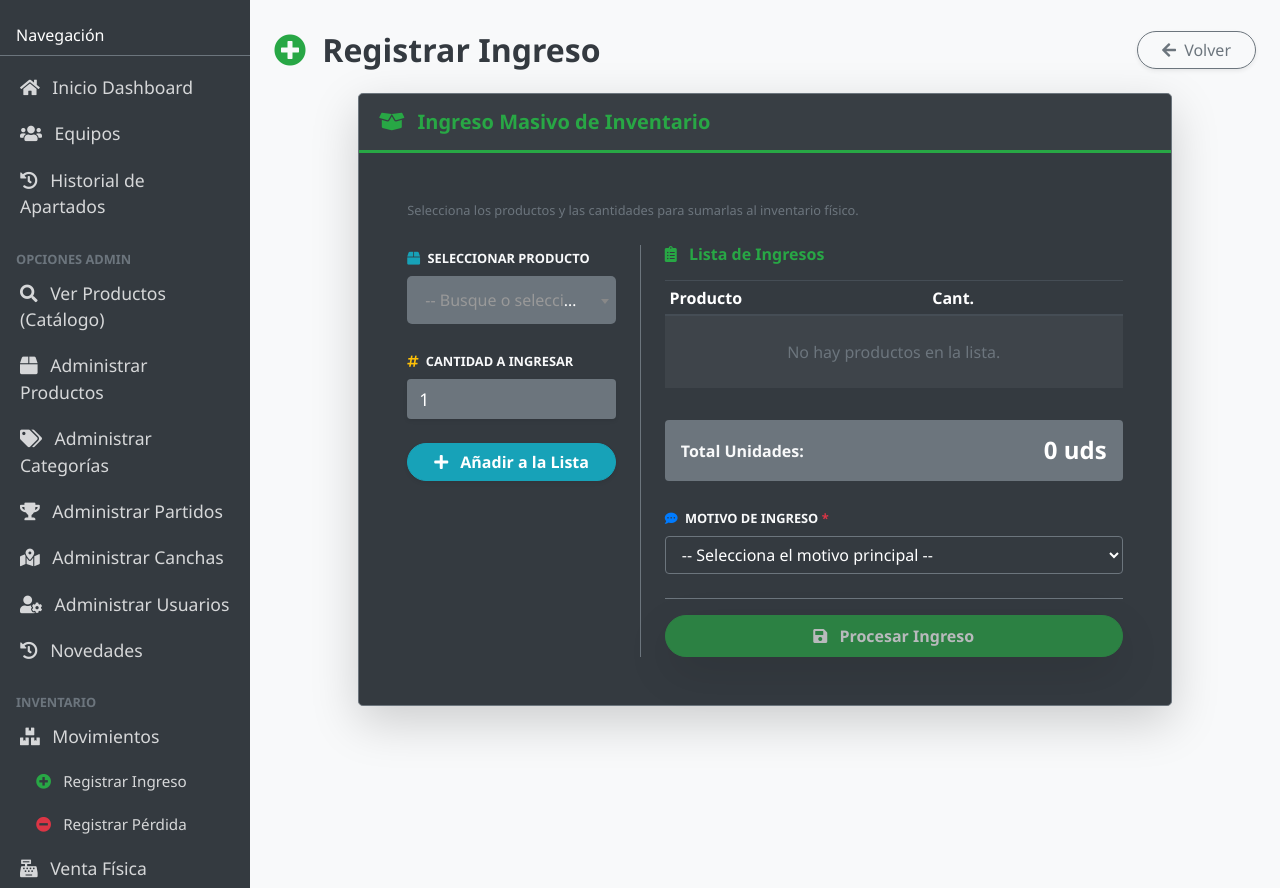
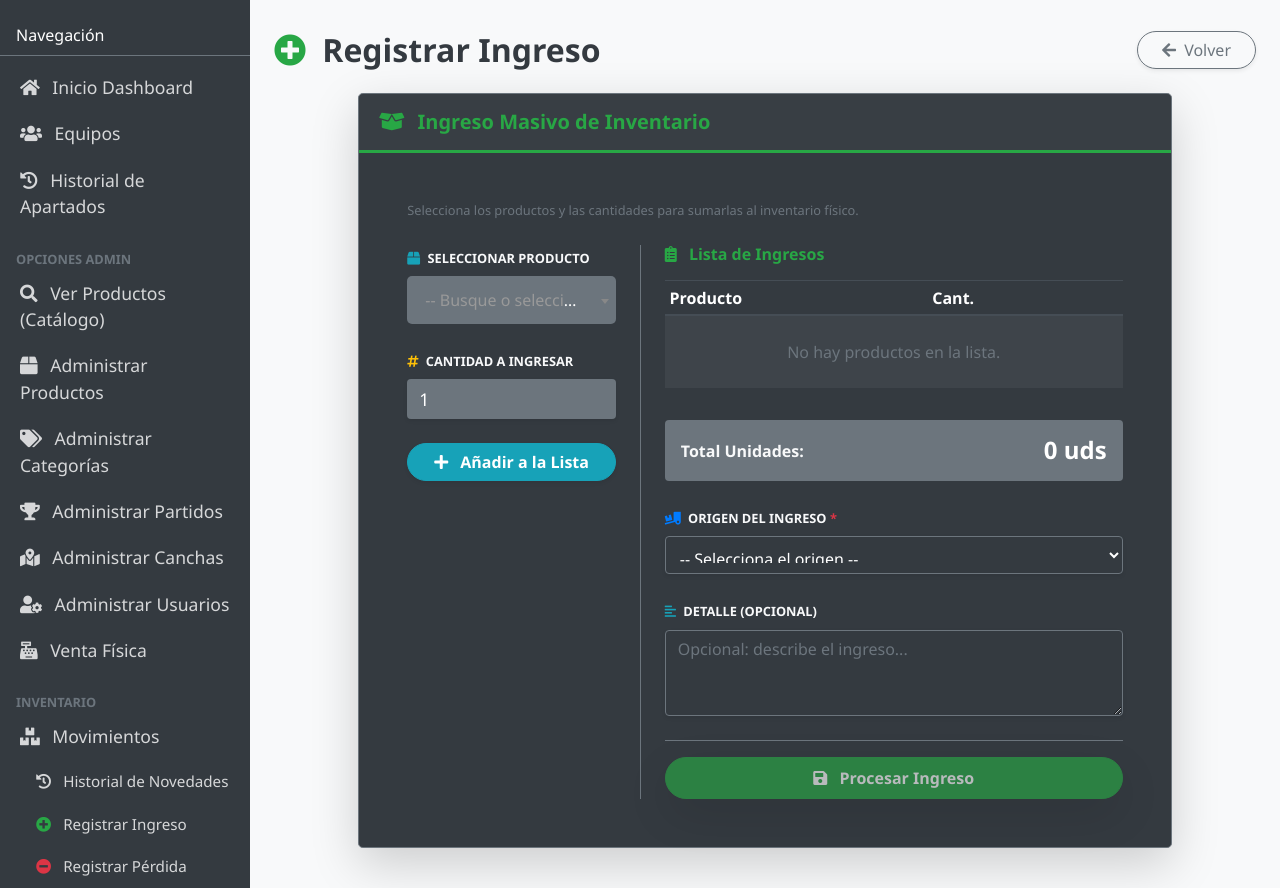
Before and after one commit to Cubo-3/TejoBar-Version-Python, a Django app: page /administracion/inventario/ingreso/ in a window 1280 px wide. Shown: the part 73-961 px from the top of the page. Run offline with Django 4.2, Linux system fonts and the light colour scheme; a user stored in the database is signed in; data comes from the database, SQL or seed files in the repository; some libraries are stand-ins or nearby versions.

Commit message:
correccion de errores y cambio de distribucion botones

```diff
--- a/django_tejobar/tejobar_app/views.py
+++ b/django_tejobar/tejobar_app/views.py
@@ -417,6 +417,7 @@ def dashboard_reporte_pdf(request: HttpRequest) -> HttpResponse:
 
 
 @login_required
+@admin_required
 def persona_list(request: HttpRequest) -> HttpResponse:
     personas = Persona.objects.all()
     return render(request, "dashboard/personas.html", {"personas": personas})
@@ -489,6 +490,7 @@ def persona_update(request: HttpRequest, pk: int) -> HttpResponse:
 
 
 @login_required
+@admin_required
 def persona_delete(request: HttpRequest, pk: int) -> HttpResponse:
     persona = get_object_or_404(Persona, pk=pk)
     if request.method == "POST":
@@ -588,6 +590,16 @@ def equipo_create(request: HttpRequest) -> HttpResponse:
 @login_required
 def equipo_update(request: HttpRequest, pk: int) -> HttpResponse:
     equipo = get_object_or_404(Equipo, pk=pk)
+    persona = getattr(request.user, "persona", None)
+
+    es_capitan = False
+    if persona and hasattr(persona, "jugador"):
+        es_capitan = JugadorEquipo.objects.filter(jugador=persona.jugador, equipo=equipo, es_capitan=True).exists()
+
+    if not persona or (persona.rol != Persona.ROL_ADMIN and not es_capitan):
+        messages.error(request, "No tienes permiso para editar este equipo.")
+        return redirect("tejobar_app:equipos_index")
+
     if request.method == "POST":
         form = EquipoForm(request.POST, instance=equipo)
         if form.is_valid():
@@ -782,71 +794,54 @@ def admin_venta_directa(request: HttpRequest) -> HttpResponse:
     from django.db import transaction
 
     productos = Producto.objects.filter(stock__gt=0).select_related("categoria").order_by("categoria__nombre", "nombre")
-    error = None
-    success = None
-
     if request.method == "POST":
         producto_ids = request.POST.getlist("producto_id[]")
         cantidades = request.POST.getlist("cantidad[]")
         cliente_nombre = request.POST.get("cliente_nombre", "").strip()
 
         if not producto_ids or not cantidades or len(producto_ids) != len(cantidades):
-            error = "No agregaste ningún producto al carrito."
+            messages.error(request, "No hay productos en la lista de venta.")
         else:
             try:
                 with transaction.atomic():
-                    total_productos = 0
-                    nombres_vendidos = []
-
+                    total_articulos = 0
+                    total_precio = 0
                     for pid, cant_str in zip(producto_ids, cantidades):
                         cantidad = int(cant_str)
-                        if cantidad <= 0:
-                            raise ValueError(f"Cantidad inválida para el producto.")
+                        if cantidad <= 0: raise ValueError("Cantidad inválida.")
 
                         producto = get_object_or_404(Producto.objects.select_for_update(), pk=pid)
-
                         if producto.stock < cantidad:
-                            raise ValueError(f"Stock insuficiente para {producto.nombre}. Disponible: {producto.stock} unidades.")
-
-                        from .models import MovimientoInventario
+                            raise ValueError(f"Stock insuficiente para {producto.nombre}")
+
+                        # Registrar Movimiento
                         MovimientoInventario.objects.create(
                             producto=producto,
                             tipo_movimiento=MovimientoInventario.TIPO_VENTA,
                             cantidad=cantidad,
-                            motivo=f"Venta física (POS): {cliente_nombre or 'Anónimo'}",
+                            motivo=f"Venta Directa POS {'- ' + cliente_nombre if cliente_nombre else ''}",
                             usuario=request.user
                         )
 
+                        # Registrar Novedad
                         Novedad.objects.create(
                             producto=producto,
                             tipo_novedad=Novedad.TIPO_VENDIDO,
                             cantidad=cantidad,
-                            descripcion=f"Venta física (POS): {cliente_nombre or 'Anónimo'}"
+                            descripcion=f"Venta Directa: {cliente_nombre if cliente_nombre else 'Cliente General'}"
                         )
-
-                        Apartado.objects.create(
-                            persona=None,
-                            producto=producto,
-                            cantidad=cantidad,
-                            estado=Apartado.ESTADO_COMPRADO,
-                            cliente_nombre=cliente_nombre or None,
-                        )
-
-                        total_productos += cantidad
-                        nombres_vendidos.append(f"{cantidad}x {producto.nombre}")
-
-                    success = f"✅ Venta registrada con éxito: {total_productos} artículos. ({', '.join(nombres_vendidos)}) a {cliente_nombre or 'Cliente Anónimo'}"
-                    productos = Producto.objects.filter(stock__gt=0).select_related("categoria").order_by("categoria__nombre", "nombre")
-
+                        total_articulos += cantidad
+                        total_precio += (producto.precio * cantidad)
+
+                    messages.success(request, f"Venta procesada con éxito: {total_articulos} artículos por ${total_precio:,.0f}")
+                    return redirect("tejobar_app:admin_venta_directa")
             except ValueError as e:
-                error = str(e)
-            except Exception as e:
-                error = "Ocurrió un error al procesar la venta. Revisa los datos."
+                messages.error(request, str(e))
+            except Exception:
+                messages.error(request, "Error interno al procesar la venta.")
 
     return render(request, "ventas/directa.html", {
         "productos": productos,
-        "error": error,
-        "success": success,
     })
 
 
@@ -1252,21 +1247,13 @@ def api_disponibilidad_partido(request: HttpRequest) -> JsonResponse:
 # CATEGORIAS CRUD (Admin)
 # ==========================================
 
-@login_required
+@admin_required
 def admin_categorias_index(request):
-    persona = getattr(request.user, "persona", None)
-    if not persona or persona.rol != Persona.ROL_ADMIN:
-        return redirect("tejobar_app:dashboard")
-
     categorias = Categoria.objects.all()
     return render(request, "categorias/admin_index.html", {"categorias": categorias})
 
-@login_required
+@admin_required
 def admin_categorias_create(request):
-    persona = getattr(request.user, "persona", None)
-    if not persona or persona.rol != Persona.ROL_ADMIN:
-        return redirect("tejobar_app:dashboard")
-
     if request.method == "POST":
         form = CategoriaForm(request.POST)
         if form.is_valid():
@@ -1278,12 +1265,8 @@ def admin_categorias_create(request):
 
     return render(request, "categorias/form.html", {"form": form})
 
-@login_required
+@admin_required
 def admin_categorias_update(request, pk):
-    persona = getattr(request.user, "persona", None)
-    if not persona or persona.rol != Persona.ROL_ADMIN:
-        return redirect("tejobar_app:dashboard")
-
     categoria = get_object_or_404(Categoria, pk=pk)
 
     if request.method == "POST":
@@ -1297,12 +1280,8 @@ def admin_categorias_update(request, pk):
 
     return render(request, "categorias/form.html", {"form": form, "categoria": categoria})
 
-@login_required
+@admin_required
 def admin_categorias_delete(request, pk):
-    persona = getattr(request.user, "persona", None)
-    if not persona or persona.rol != Persona.ROL_ADMIN:
-        return redirect("tejobar_app:dashboard")
-
     categoria = get_object_or_404(Categoria, pk=pk)
 
     if request.method == "POST":
@@ -1652,12 +1631,13 @@ def inventario_ingreso(request: HttpRequest) -> HttpResponse:
     if request.method == "POST":
         producto_ids = request.POST.getlist("producto_id[]")
         cantidades = request.POST.getlist("cantidad[]")
-        motivo = request.POST.get("motivo", "").strip()
+        origen = request.POST.get("origen", "").strip()
+        detalle = request.POST.get("detalle", "").strip()
 
         if not producto_ids or not cantidades or len(producto_ids) != len(cantidades):
-            error = "No agregaste ningún producto a la lista de ingresos."
-        elif not motivo:
-            error = "Debes especificar un motivo para el ingreso."
+            messages.error(request, "No agregaste ningún producto a la lista de ingresos.")
+        elif not origen:
+            messages.error(request, "Debes especificar el origen del ingreso.")
         else:
             try:
                 with transaction.atomic():
@@ -1667,32 +1647,38 @@ def inventario_ingreso(request: HttpRequest) -> HttpResponse:
                         if cantidad <= 0: raise ValueError("Cantidad inválida.")
                         producto = get_object_or_404(Producto.objects.select_for_update(), pk=pid)
 
-                        MovimientoInventario.objects.create(
+                        mov = MovimientoInventario.objects.create(
                             producto=producto,
                             tipo_movimiento=MovimientoInventario.TIPO_INGRESO,
                             cantidad=cantidad,
-                            motivo=motivo,
+                            origen=origen,
+                            detalle=detalle,
                             usuario=request.user
                         )
+                        # Para compatibilidad con vistas que usen 'motivo'
+                        texto_motivo = mov.get_origen_display()
+                        if detalle:
+                            texto_motivo += f" - {detalle}"
+                        mov.motivo = texto_motivo
+                        mov.save()
+
                         Novedad.objects.create(
                             producto=producto,
                             tipo_novedad=Novedad.TIPO_AGREGADO,
                             cantidad=cantidad,
-                            descripcion=motivo
+                            descripcion=texto_motivo
                         )
                         total_productos += cantidad
 
                     messages.success(request, f"Se sumaron {total_productos} unidades correctamente.")
                     return redirect("tejobar_app:inventario_movimientos")
             except ValueError as e:
-                error = str(e)
+                messages.error(request, str(e))
             except Exception as e:
-                error = "Ocurrió un error al procesar el ingreso."
+                messages.error(request, "Ocurrió un error al procesar el ingreso.")
 
     return render(request, "inventario/ingreso_form.html", {
         "productos": productos,
-        "error": error,
-        "success": success,
     })
 
 
@@ -1710,9 +1696,9 @@ def inventario_perdida(request: HttpRequest) -> HttpResponse:
         motivo = request.POST.get("motivo", "").strip()
 
         if not producto_ids or not cantidades or len(producto_ids) != len(cantidades):
-            error = "No agregaste ningún producto a la lista de pérdidas."
+            messages.error(request, "No agregaste ningún producto a la lista de pérdidas.")
         elif not motivo:
-            error = "Debes especificar un motivo general para la pérdida."
+            messages.error(request, "Debes especificar un motivo general para la pérdida.")
         else:
             try:
                 with transaction.atomic():
@@ -1743,12 +1729,10 @@ def inventario_perdida(request: HttpRequest) -> HttpResponse:
                     messages.success(request, f"Se registró la pérdida de {total_productos} unidades.")
                     return redirect("tejobar_app:inventario_movimientos")
             except ValueError as e:
-                error = str(e)
+                messages.error(request, str(e))
             except Exception as e:
-                error = "Ocurrió un error al procesar la pérdida."
+                messages.error(request, "Ocurrió un error al procesar la pérdida.")
 
     return render(request, "inventario/perdida_form.html", {
         "productos": productos,
-        "error": error,
-        "success": success,
     })
--- a/django_tejobar/templates/dashboard/base.html
+++ b/django_tejobar/templates/dashboard/base.html
@@ -150,8 +150,8 @@
                         </a>
                     </li>
                     <li class="nav-item">
-                        <a href="{% url 'tejobar_app:admin_novedades_index' %}" class="nav-link">
-                            <i class="fas fa-history mr-2"></i> Novedades
+                        <a href="{% url 'tejobar_app:admin_venta_directa' %}" class="nav-link">
+                            <i class="fas fa-cash-register mr-2"></i> Venta Física
                         </a>
                     </li>
                     <li class="nav-item mt-3">
@@ -163,6 +163,11 @@
                         </a>
                     </li>
                     <li class="nav-item pl-3">
+                        <a href="{% url 'tejobar_app:admin_novedades_index' %}" class="nav-link" style="font-size: 0.95rem;">
+                            <i class="fas fa-history mr-2"></i> Historial de Novedades
+                        </a>
+                    </li>
+                    <li class="nav-item pl-3">
                         <a href="{% url 'tejobar_app:inventario_ingreso' %}" class="nav-link" style="font-size: 0.95rem;">
                             <i class="fas fa-plus-circle text-success mr-2"></i> Registrar Ingreso
                         </a>
@@ -170,11 +175,6 @@
                     <li class="nav-item pl-3">
                         <a href="{% url 'tejobar_app:inventario_perdida' %}" class="nav-link" style="font-size: 0.95rem;">
                             <i class="fas fa-minus-circle text-danger mr-2"></i> Registrar Pérdida
-                        </a>
-                    </li>
-                    <li class="nav-item">
-                        <a href="{% url 'tejobar_app:admin_venta_directa' %}" class="nav-link">
-                            <i class="fas fa-cash-register mr-2"></i> Venta Física
                         </a>
                     </li>
                     {% endif %}
--- a/django_tejobar/templates/equipos/index.html
+++ b/django_tejobar/templates/equipos/index.html
@@ -63,7 +63,7 @@
                 </td>
             </tr>
         {% empty %}
-            <tr><td colspan="2" class="text-center text-muted">No hay equipos creados.</td></tr>
+            <tr><td colspan="4" class="text-center text-muted py-3">No hay equipos creados.</td></tr>
         {% endfor %}
     </tbody>
     </table>
--- a/django_tejobar/templates/inventario/ingreso_form.html
+++ b/django_tejobar/templates/inventario/ingreso_form.html
@@ -64,19 +64,6 @@
             </div>
 
             <div class="card-body p-5">
-                {% if success %}
-                <div class="alert alert-success alert-dismissible fade show shadow-sm" role="alert">
-                    <i class="fas fa-check-circle mr-2"></i> {{ success }}
-                    <button type="button" class="close" data-dismiss="alert" aria-label="Close">
-                        <span aria-hidden="true">&times;</span>
-                    </button>
-                </div>
-                {% endif %}
-
-                {% if error %}
-                <div class="alert alert-danger shadow-sm"><i class="fas fa-exclamation-circle mr-2"></i> {{ error }}</div>
-                {% endif %}
-
                 <p class="text-muted small mb-4">Selecciona los productos y las cantidades para sumarlas al inventario físico.</p>
 
                 <div class="row">
@@ -144,18 +131,22 @@
                             </div>
 
                             <div class="form-group mb-4">
-                                <label for="motivo" class="form-label text-light font-weight-bold text-uppercase small">
-                                    <i class="fas fa-comment-dots text-primary mr-1"></i> Motivo de Ingreso <span class="text-danger">*</span>
+                                <label for="origen" class="form-label text-light font-weight-bold text-uppercase small">
+                                    <i class="fas fa-truck-loading text-primary mr-1"></i> Origen del Ingreso <span class="text-danger">*</span>
                                 </label>
-                                <select name="motivo" id="motivo" class="form-control bg-dark border-secondary text-white" required>
-                                    <option value="">-- Selecciona el motivo principal --</option>
-                                    <option value="Compra al proveedor">Compra al proveedor / Factura</option>
-                                    <option value="Ingreso de nuevo lote">Ingreso de nuevo lote</option>
-                                    <option value="Devolución de cliente">Devolución de cliente</option>
-                                    <option value="Préstamo o Novedad">Préstamo o Novedad de inventario</option>
-                                    <option value="Ajuste Positivo de conteo">Ajuste positivo (Sobrante físico)</option>
-                                    <option value="Otro">Otro</option>
+                                <select name="origen" id="origen" class="form-control bg-dark border-secondary text-white shadow-sm" style="padding: 10px;" required>
+                                    <option value="">-- Selecciona el origen --</option>
+                                    <option value="COMPRA_PROVEEDOR">Compra a proveedor</option>
+                                    <option value="DEVOLUCION_CLIENTE">Devolución de cliente</option>
+                                    <option value="AJUSTE_INVENTARIO">Ajuste de inventario</option>
                                 </select>
+                            </div>
+
+                            <div class="form-group mb-4">
+                                <label for="detalle" class="form-label text-light font-weight-bold text-uppercase small">
+                                    <i class="fas fa-align-left text-info mr-1"></i> Detalle (Opcional)
+                                </label>
+                                <textarea name="detalle" id="detalle" class="form-control bg-dark border-secondary text-white shadow-sm" rows="3" placeholder="Opcional: describe el ingreso..."></textarea>
                             </div>
 
                             <div class="d-flex justify-content-between align-items-center mt-3 pt-3 border-top border-secondary">
--- a/django_tejobar/templates/novedades/index.html
+++ b/django_tejobar/templates/novedades/index.html
@@ -64,7 +64,7 @@
                 </td>
             </tr>
             {% empty %}
-                <tr><td colspan="3" class="text-center text-muted">No existen equipos.</td></tr>
+                <tr><td colspan="4" class="text-center text-muted py-3">No existen equipos.</td></tr>
             {% endfor %}
         </tbody>
     </table>
@@ -235,7 +235,7 @@
                     <td>{{ nov.descripcion|default_if_none:"-" }}</td>
                 </tr>
             {% empty %}
-                <tr><td colspan="5" class="text-center text-muted">No existen novedades de productos en este periodo.</td></tr>
+                <tr><td colspan="6" class="text-center text-muted py-4">No existen novedades de productos en este periodo.</td></tr>
             {% endfor %}
         </tbody>
     </table>
--- a/django_tejobar/templates/partidos/admin_index.html
+++ b/django_tejobar/templates/partidos/admin_index.html
@@ -93,7 +93,7 @@
                     </tr>
                     {% empty %}
                     <tr>
-                        <td colspan="7" class="text-center py-4 text-muted bg-light">No hay partidos registrados</td>
+                        <td colspan="8" class="text-center py-4 text-muted bg-light">No hay partidos registrados</td>
                     </tr>
                     {% endfor %}
                 </tbody>
```
Also changed, not shown: django_tejobar/tejobar_app/models.py (+12 -0 lines), django_tejobar/templates/inventario/movimientos.html (+8 -1 lines), django_tejobar/templates/inventario/perdida_form.html (+0 -13 lines), django_tejobar/templates/ventas/directa.html (+0 -13 lines), django_tejobar/tejobar_app/migrations/0019_movimientoinventario_detalle_and_more.py (added).
